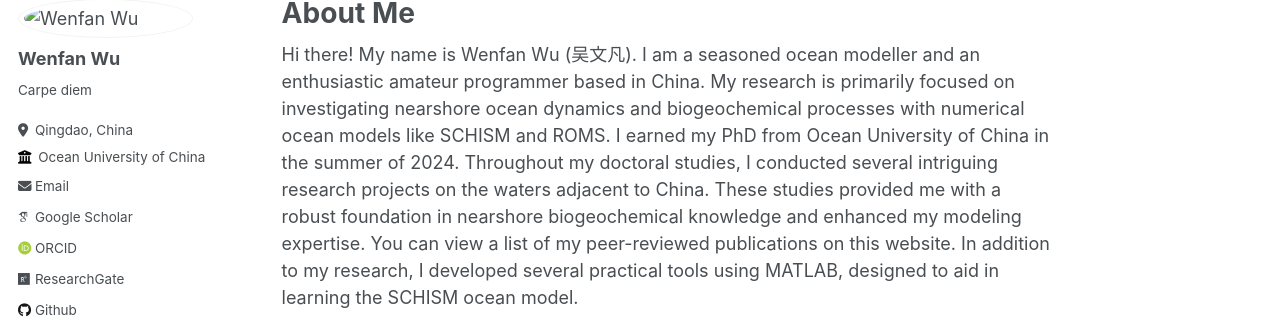
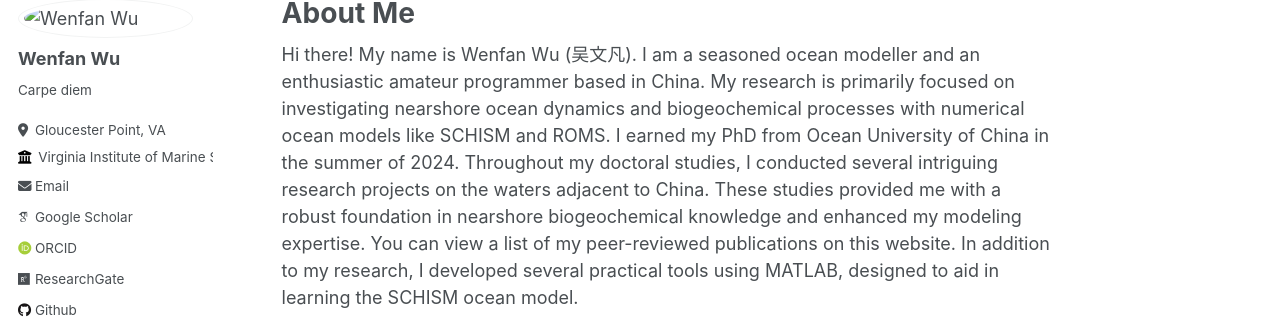
Before and after one commit to wenfanwu/wenfanwu.github.io, a Jekyll site: the page built from _pages/about.md, in a window 1280 px wide. Shown: the part 107-426 px from the top of the page. Built offline with Jekyll 4.4.1, drawn with Linux system fonts in a browser that asks for light colours; some web fonts are replaced.

Commit message:
Update _config.yml

```diff
--- a/_config.yml
+++ b/_config.yml
@@ -25,8 +25,8 @@ author:
   name             : "Wenfan Wu"
   pronouns         : # example: "he/his/him"
   bio              : "Carpe diem"
-  location         : "Qingdao, China"
-  employer         : "Ocean University of China"
+  location         : "Gloucester Point, VA"
+  employer         : "Virginia Institute of Marine Science"
   uri              : # URL
   email            : "wenfanwu@stu.ouc.edu.cn"
 
```
